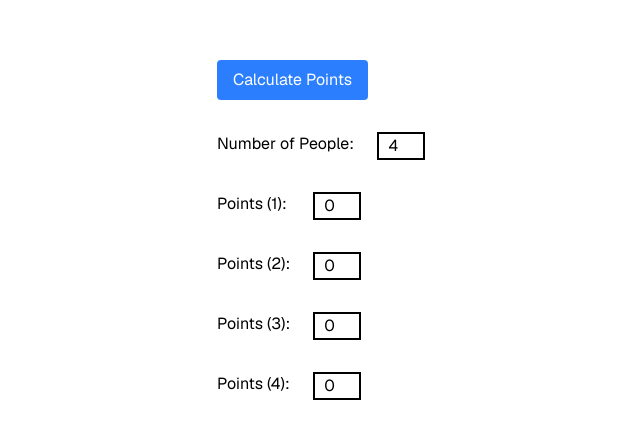
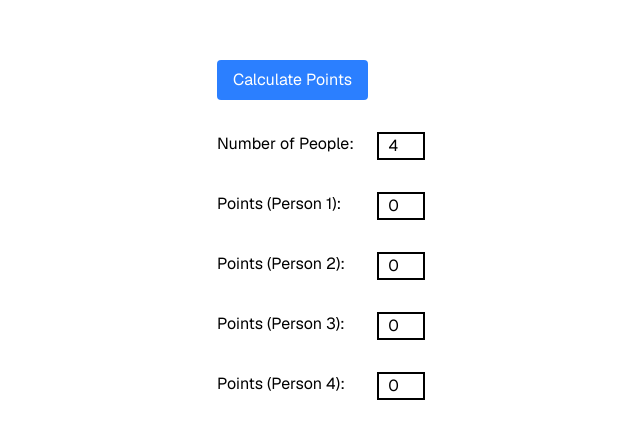
Before and after one commit to GriffinBaxter/Chore-Points, a Next.js app: page / in a window 1280 px wide. Shown: the part 104-542 px from the top of the page, without its empty margins (319-959 px from the left). Built offline with nearby package versions, Linux system fonts and the light colour scheme.

Commit message:
Change console.log to alert and improve code

```diff
--- a/src/app/page.tsx
+++ b/src/app/page.tsx
@@ -8,10 +8,14 @@ const NUMBER_OF_PEOPLE_MAX = 20;
 const POINTS_DEFAULT = 0;
 const EPSILON = 0.001;
 
+const getPointsId = (personIndex: number) => {
+  return `points-${personIndex.toString()}`;
+};
+
 const calculateRewards = (numberOfPeople: number) => {
-  const pointsArray = [...Array(numberOfPeople).keys()].map((i) => {
+  const pointsArray = [...Array(numberOfPeople).keys()].map((personIndex) => {
     const points = document.getElementById(
-      `points-${i.toString()}`,
+      getPointsId(personIndex),
     ) as HTMLInputElement;
     return points.value ? Number(points.value) : POINTS_DEFAULT;
   });
@@ -43,7 +47,14 @@ const calculateRewards = (numberOfPeople: number) => {
       rewards.push(POINTS_DEFAULT.toFixed(2));
     }
   }
-  console.log(rewards);
+  alert(
+    `Rewards:\n\n${rewards
+      .map((reward, personIndex) => {
+        const isNegative = reward.startsWith("-");
+        return `Person ${(personIndex + 1).toString()}: ${isNegative ? "-" : ""}$${reward.slice(isNegative ? 1 : 0)}`;
+      })
+      .join("\n")}`,
+  );
 };
 
 export default function Home() {
@@ -85,20 +96,20 @@ export default function Home() {
             type="number"
             defaultValue={NUMBER_OF_PEOPLE_DEFAULT}
             min={NUMBER_OF_PEOPLE_MIN}
-            max={20}
+            max={NUMBER_OF_PEOPLE_MAX}
             onChange={(e) => {
               handleNumberOfPeopleChange(e);
             }}
           />
         </div>
-        {[...Array(numberOfPeople).keys()].map((i) => (
-          <div className="flex" key={i}>
-            <label className="w-24" htmlFor={`points-${i.toString()}`}>
-              Points ({i + 1}):
+        {[...Array(numberOfPeople).keys()].map((personIndex) => (
+          <div className="flex" key={personIndex}>
+            <label className="w-40" htmlFor={getPointsId(personIndex)}>
+              Points (Person {personIndex + 1}):
             </label>
             <input
               className="w-12 border-2 border-solid border-black text-center"
-              id={`points-${i.toString()}`}
+              id={getPointsId(personIndex)}
               type="number"
               defaultValue={POINTS_DEFAULT}
             />
```
